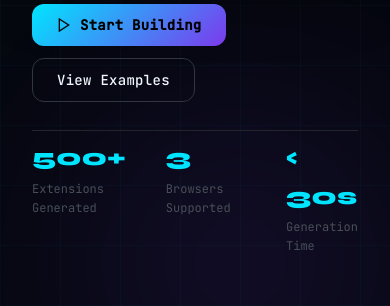
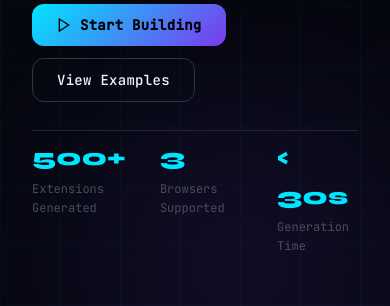
Before and after one commit to maansi07/texttoextensionplatform, a React (Vite) app: page / in a window 390 px wide. Shown: the part 900-1206 px from the top of the page. Built offline with nearby package versions, Linux system fonts and the light colour scheme.

Commit message:
feat(ui): add responsive mobile styles to Generator

```diff
--- a/src/components/Generator.css
+++ b/src/components/Generator.css
@@ -265,3 +265,18 @@
   .gen-layout { grid-template-columns: 1fr; }
   .input-row { grid-template-columns: 1fr; }
 }
+
+@media (max-width: 768px) {
+  .gen-layout {
+    grid-template-columns: 1fr;
+  }
+  .gen-title {
+    font-size: 1.8rem;
+  }
+  .input-row {
+    grid-template-columns: 1fr;
+  }
+  .hero-stats {
+    gap: 20px;
+  }
+}
```
